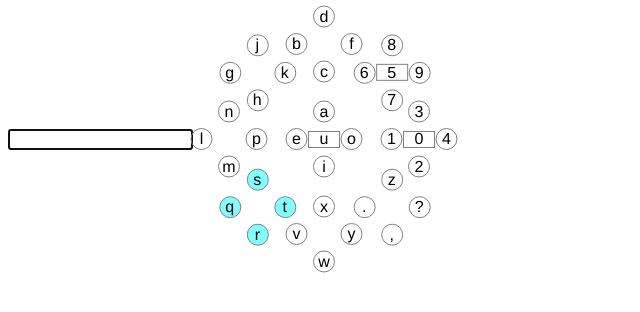
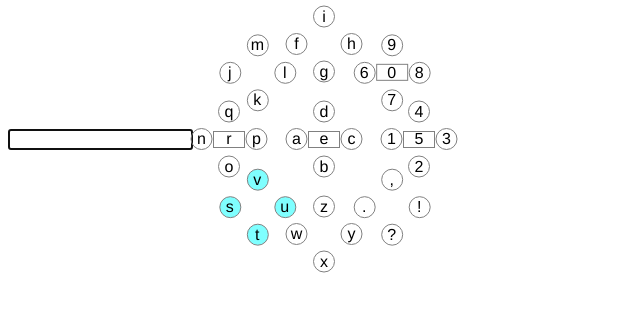
Before and after one commit to lawsumisu/workshop, a React app in the folder joystick-keypad/: page / in a window 1280 px wide. Shown: the top 312 px of the page, without its empty margins (0-640 px from the left). Built offline with nearby package versions, Linux system fonts and the light colour scheme.

Commit message:
added configuration file.

```diff
--- /dev/null
+++ b/joystick-keypad/src/config.json
@@ -0,0 +1,168 @@
+{
+  "EN": [
+    {
+      "X": {
+        "default": "s",
+        "shift1": "S"
+      },
+      "A": {
+        "default": "t",
+        "shift1": "T"
+      },
+      "B": {
+        "default": "u",
+        "shift1": "U"
+      },
+      "Y": {
+        "default": "v",
+        "shift1": "V"
+      }
+    },
+    {
+      "X": {
+        "default": "w",
+        "shift1": "W"
+      },
+      "A": {
+        "default": "x",
+        "shift1": "X"
+      },
+      "B": {
+        "default": "y",
+        "shift1": "Y"
+      },
+      "Y": {
+        "default": "z",
+        "shift1": "Z"
+      }
+    },
+    {
+      "X": {
+        "default": "."
+      },
+      "Y": {
+        "default": ","
+      },
+      "A": {
+        "default": "?"
+      },
+      "B": {
+        "default": "!"
+      }
+    },
+    {
+      "X": {
+        "default": "n",
+        "shift1": "N"
+      },
+      "A": {
+        "default": "o",
+        "shift1": "O"
+      },
+      "B": {
+        "default": "p",
+        "shift1": "P"
+      },
+      "Y": {
+        "default": "q",
+        "shift1": "Q"
+      },
+      "R1": {
+        "default": "r",
+        "shift1": "R"
+      }
+    },
+    {
+      "X": {
+        "default": "a",
+        "shift1": "A"
+      },
+      "A": {
+        "default": "b",
+        "shift1": "B"
+      },
+      "B": {
+        "default": "c",
+        "shift1": "C"
+      },
+      "Y": {
+        "default": "d",
+        "shift1": "D"
+      },
+      "R1": {
+        "default": "e",
+        "shift1": "E"
+      }
+    },
+    {
+      "X": {
+        "default": "1"
+      },
+      "A": {
+        "default": "2"
+      },
+      "B": {
+        "default": "3"
+      },
+      "Y": {
+        "default": "4"
+      },
+      "R1": {
+        "default": "5"
+      }
+    },
+    {
+      "X": {
+        "default": "j",
+        "shift1": "J"
+      },
+      "A": {
+        "default": "k",
+        "shift1": "K"
+      },
+      "B": {
+        "default": "l",
+        "shift1": "L"
+      },
+      "Y": {
+        "default": "m",
+        "shift1": "M"
+      }
+    },
+    {
+      "X": {
+        "default": "f",
+        "shift1": "F"
+      },
+      "A": {
+        "default": "g",
+        "shift1": "G"
+      },
+      "B": {
+        "default": "h",
+        "shift1": "H"
+      },
+      "Y": {
+        "default": "i",
+        "shift1": "I"
+      }
+    },
+    {
+      "X": {
+        "default": "6"
+      },
+      "A": {
+        "default": "7"
+      },
+      "B": {
+        "default": "8"
+      },
+      "Y": {
+        "default": "9"
+      },
+      "R1": {
+        "default": "0"
+      }
+    }
+  ]
+}
--- a/joystick-keypad/src/keys.ts
+++ b/joystick-keypad/src/keys.ts
@@ -1,5 +1,6 @@
 import { ButtonInput, buttonInputs, directionInputs, GamepadInfo, GamepadInput, GPR } from 'src/gamepad';
 import * as _ from 'lodash';
+import config from 'src/config.json';
 
 const priority = {
   [GamepadInput.A]: 1,
@@ -94,190 +95,18 @@ interface KeySetting {
   shift2?: string;
 }
 
-const keyMap: {
-  [key in KeyInput]: [
-    KeySetting,
-    KeySetting,
-    KeySetting,
-    KeySetting,
-    KeySetting,
-    KeySetting,
-    KeySetting,
-    KeySetting,
-    KeySetting
-    ];
-} = {
-  [GamepadInput.X]: [
-    {
-      default: 'q',
-      shift1: 'Q',
-    },
-    {
-      default: 'v',
-      shift1: 'V',
-    },
-    {
-      default: '.',
-    },
-    {
-      default: 'l',
-      shift1: 'L',
-    },
-    {
-      default: 'e',
-      shift1: 'E',
-    },
-    {
-      default: '1',
-    },
-    {
-      default: 'g',
-      shift1: 'G',
-    },
-    {
-      default: 'b',
-      shift1: 'B',
-    },
-    {
-      default: '6',
-    },
-  ],
-  [GamepadInput.A]: [
-    {
-      default: 'r',
-      shift1: 'R',
-    },
-    {
-      default: 'w',
-      shift1: 'W',
-    },
-    {
-      default: ',',
-    },
-    {
-      default: 'm',
-      shift1: 'M',
-    },
-    {
-      default: 'i',
-      shift1: 'I',
-    },
-    {
-      default: '2',
-    },
-    {
-      default: 'h',
-      shift1: 'H',
-    },
-    {
-      default: 'c',
-      shift1: 'C',
-    },
-    {
-      default: '7',
-    },
-  ],
-  [GamepadInput.Y]: [
-    {
-      default: 's',
-      shift1: 'S',
-    },
-    {
-      default: 'x',
-      shift1: 'X',
-    },
-    {
-      default: 'z',
-      shift1: 'Z'
-    },
-    {
-      default: 'n',
-      shift1: 'N',
-    },
-    {
-      default: 'a',
-      shift1: 'A',
-    },
-    {
-      default: '3',
-    },
-    {
-      default: 'j',
-      shift1: 'J',
-    },
-    {
-      default: 'd',
-      shift1: 'D',
-    },
-    {
-      default: '8',
-    },
-  ],
-  [GamepadInput.B]: [
-    {
-      default: 't',
-      shift1: 'T',
-    },
-    {
-      default: 'y',
-      shift1: 'Y',
-    },
-    {
-      default: '?',
-    },
-    {
-      default: 'p',
-      shift1: 'P',
-    },
-    {
-      default: 'o',
-      shift1: 'O',
-    },
-    {
-      default: '4',
-    },
-    {
-      default: 'k',
-      shift1: 'K',
-    },
-    {
-      default: 'f',
-      shift1: 'F',
-    },
-    {
-      default: '9',
-    },
-  ],
-  [GamepadInput.R1]: [
-    {
-      default: '',
-    },
-    {
-      default: '',
-    },
-    {
-      default: '',
-    },
-    {
-      default: '',
-    },
-    {
-      default: 'u',
-      shift1: 'U'
-    },
-    {
-      default: '0',
-    },
-    {
-      default: '',
-    },
-    {
-      default: '',
-    },
-    {
-      default: '5',
-    },
-  ]
+type KeyConfig = {
+  EN: [
+    { [input in KeyInput]?: KeySetting; },
+    { [input in KeyInput]?: KeySetting; },
+    { [input in KeyInput]?: KeySetting; },
+    { [input in KeyInput]?: KeySetting; },
+    { [input in KeyInput]?: KeySetting; },
+    { [input in KeyInput]?: KeySetting; },
+    { [input in KeyInput]?: KeySetting; },
+    { [input in KeyInput]?: KeySetting; },
+    { [input in KeyInput]?: KeySetting; }
+  ];
 };
 
 export enum KeyAction {
@@ -287,9 +116,10 @@ export enum KeyAction {
 }
 
 export function getKey(button: ButtonInput, direction: number): string {
+  const keyMap = config as KeyConfig;
   const S1 = GPR.inputs.L1.isDown;
-  const key = keyMap[button][direction - 1];
-  return (S1 && key.shift1) || key.default;
+  const key = keyMap.EN[direction - 1][button];
+  return key && ((S1 && key.shift1) || key.default) || "";
 }
 
 function getConfirmationKey(): KeyAction | null {
```
